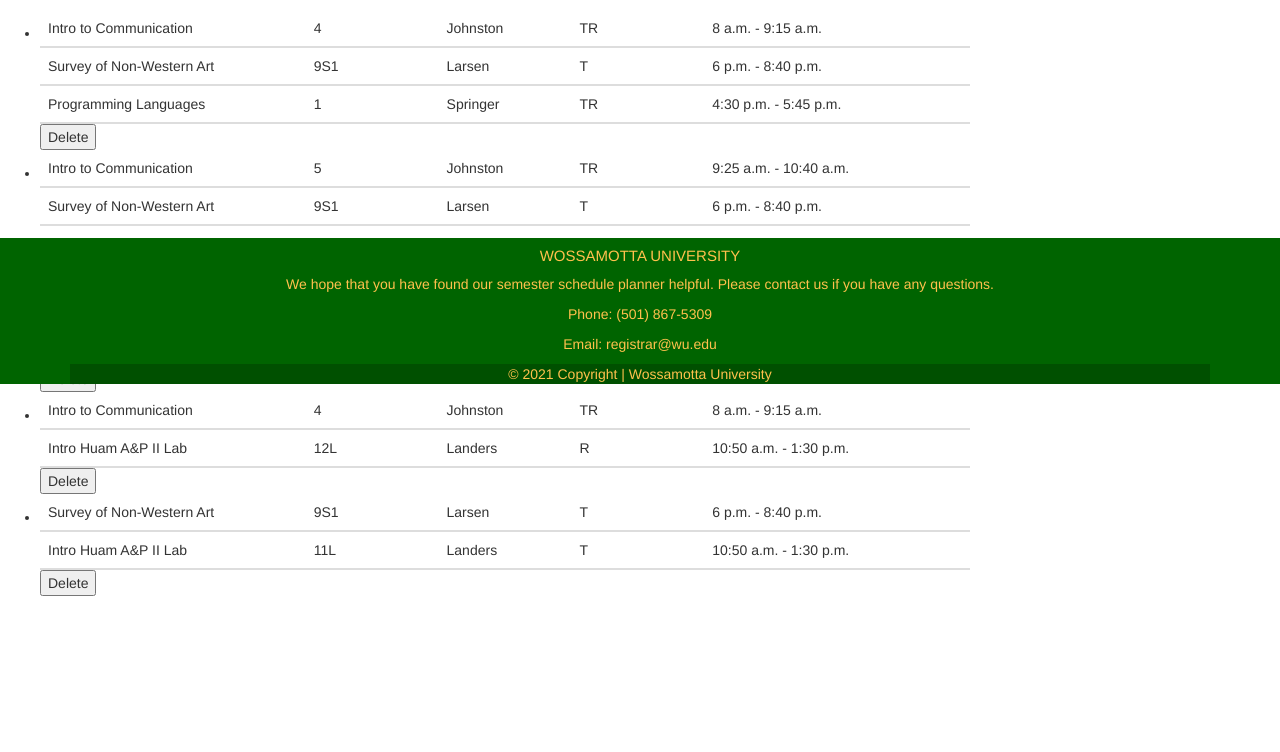
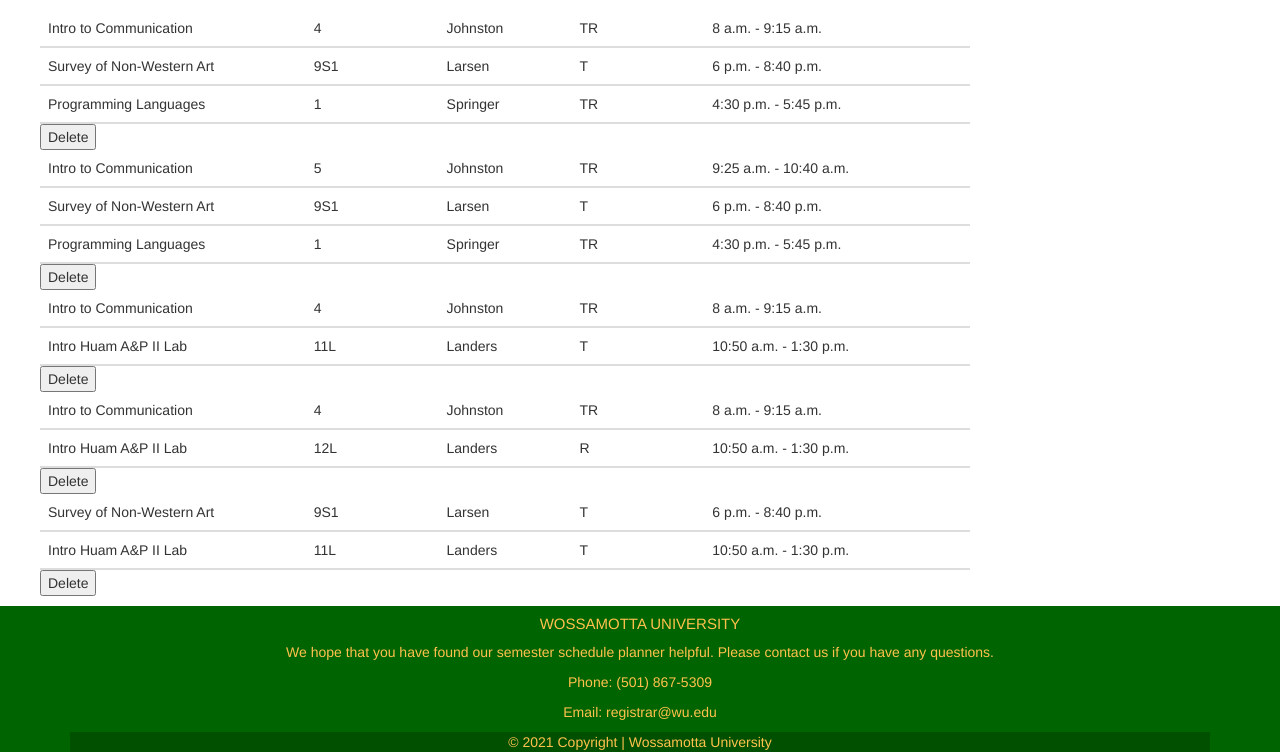
Before and after one commit to zgjohnson/semesterScheduler, a Django app: page /saved_schedules/ in a window 1280 px wide. Shown: the part 416-1168 px from the top of the page. Before the commit the page ends 1012 px from the top, so only its background shows below. Run offline with Django 3.2, Linux system fonts and the light colour scheme; a user stored in the database is signed in; data comes from the database, SQL or seed files in the repository; both versions use the stored data as it was after the commit; some libraries are stand-ins or nearby versions.

Commit message:
Visual Changes with Li components

```diff
--- a/catalog/templates/savedSchedules.html
+++ b/catalog/templates/savedSchedules.html
@@ -3,7 +3,7 @@
 {% block content %}
 <style>
     footer{
-    position: absolute;
+    position: relative;
     }
      th, td {
     padding: 8px;
@@ -38,7 +38,6 @@
     <ul>
 
         {% for schedule in saved_schedules %}
-            <li>
                     {% for course in schedule.savedScheduledCourse.all %}
                         <table style="width:75%">
                     <colgroup>
@@ -57,7 +56,6 @@
                     </tr>
                 </table>
                     {% endfor %}
-            </li>
             <form action="{% url 'delSchedules' schedule.id %}" method="POST">{% csrf_token %}<input type="submit" value="Delete"></form>
         {% endfor %}
 
--- a/catalog/templates/scheduleGenerator.html
+++ b/catalog/templates/scheduleGenerator.html
@@ -65,7 +65,7 @@
              <input type="submit" value="Generate Schedule">
     </form>
 
-    Schedule Options
+    <h3>Schedule Options</h3>
     <ul>
 <ul>
     <table style="width:75%">
@@ -86,7 +86,6 @@
     </table>
 </ul>
         {% for schedule in schedule_Options %}
-            <li>
                 <ul>
                     {% for course in schedule.scheduled_Courses.all %}
                         <table style="width:75%">
@@ -107,9 +106,8 @@
                 </table>
 
                     {% endfor %}
-                </ul>
-            </li>
             <form action="{% url 'saveSchedule' schedule.id %}" method="POST">{% csrf_token %}<input type="submit" value="Save"></form>
+                        </ul>
         {% endfor %}
 
     </ul>
```
Also changed, not shown: db.sqlite3.
